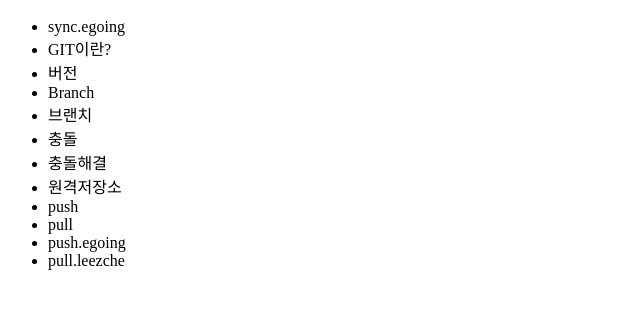
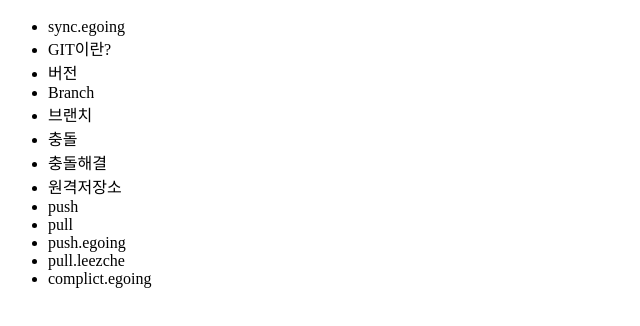
Before and after one commit to kimseyoung1234/opentutorials_git_seyoung, a plain HTML site: page index.html in a window 1280 px wide. Shown: the part 48-374 px from the top of the page, without its empty margins (0-640 px from the left). Drawn offline with Linux system fonts and the light colour scheme.

Commit message:
add complict.egoing

```diff
--- a/index.html
+++ b/index.html
@@ -22,6 +22,7 @@
   <li>pull</li>
   <li>push.egoing</li>
   <li>pull.leezche</li>
+  <li>complict.egoing</li>
  </ul>
 </body>
 </html>
```
